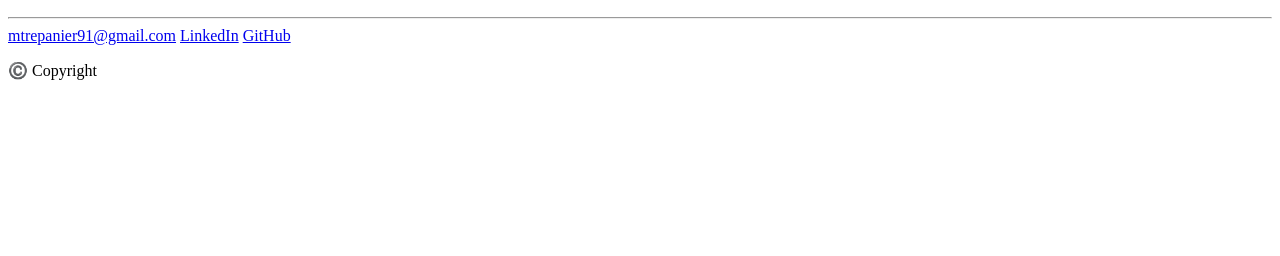
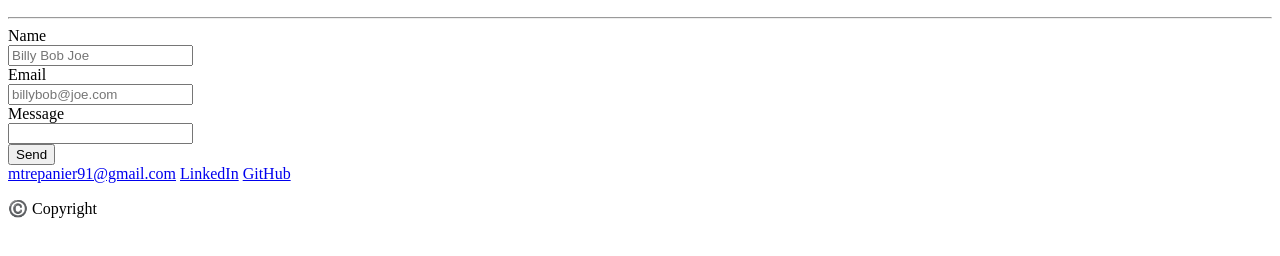
Before and after one commit to TheTrepanier/HW-Wireframe, a plain HTML site: page contact.html in a window 1280 px wide. Shown: the part 148-404 px from the top of the page. Drawn offline with Linux system fonts and the light colour scheme.

Commit message:
compleated stage one of contact.html

```diff
--- a/contact.html
+++ b/contact.html
@@ -25,7 +25,23 @@
                 Contact
             </h2>
         </section>
+
         <hr>
+
+        <section class="contact-form">
+            <form>
+                <label for="name">Name</label><br>
+                <input type="text" name="name" placeholder="Billy Bob Joe"><br>
+
+                <label for="email">Email</label><br>
+                <input type="text" name="email" placeholder="billybob@joe.com"><br>
+
+                <label for="message">Message</label><br>
+                <input type="text" name="message"><br>
+
+                <input type="submit" value="Send">
+            </form>
+        </section>
 
     </main>
 
```
